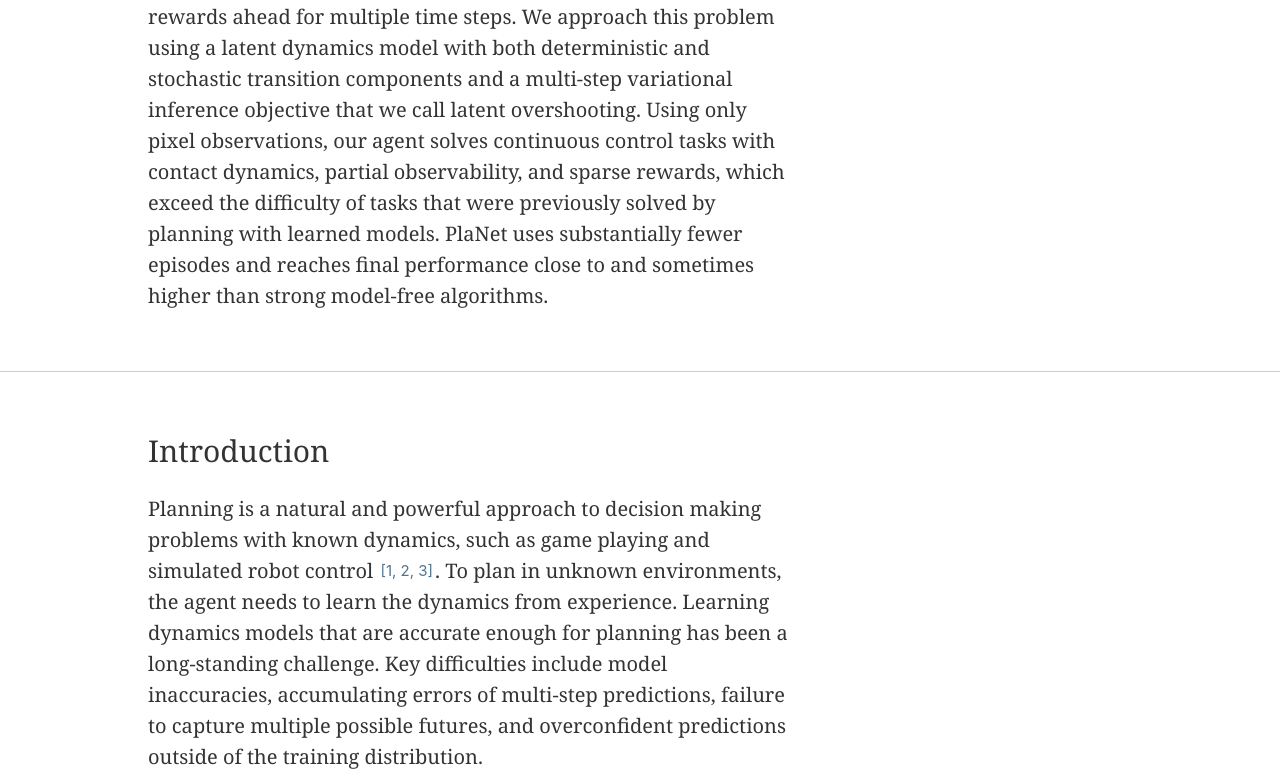
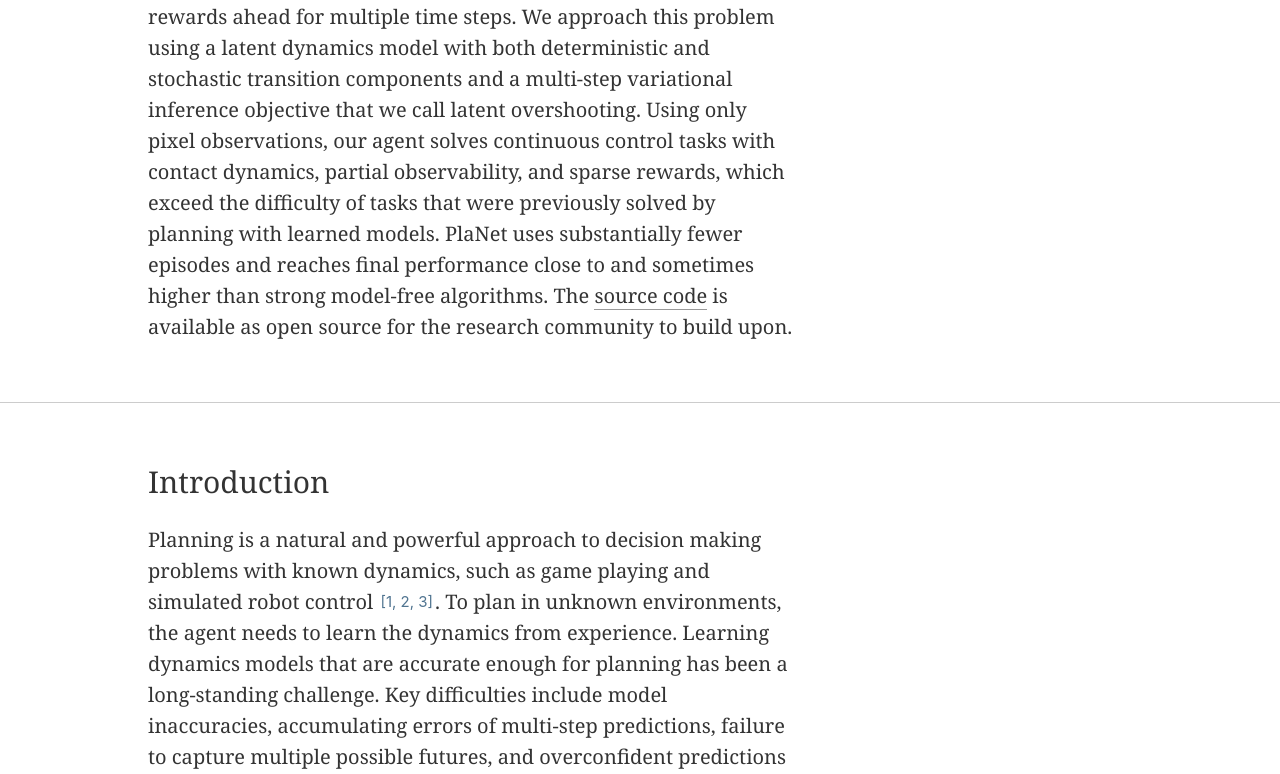
Before and after one commit to planetrl/planetrl.github.io, a website: page index.html in a window 1280 px wide. Shown: the part 1569-2343 px from the top of the page. Drawn offline with nearby package versions, Linux system fonts and the light colour scheme.

Commit message:
Add link to source code.

```diff
--- a/index.html
+++ b/index.html
@@ -88,7 +88,24 @@
 </dt-byline>
 </dt-byline>
 <h2>Abstract</h2>
-<p>Planning has been very successful for control tasks with known environment dynamics. To leverage planning in unknown environments, the agent needs to learn the dynamics from interactions with the world. However, learning dynamics models that are accurate enough for planning has been a long-standing challenge, especially in image-based domains. We propose the Deep Planning Network (PlaNet), a purely model-based agent that learns the environment dynamics from images and chooses actions through fast online planning in latent space. To achieve high performance, the dynamics model must accurately predict the rewards ahead for multiple time steps. We approach this problem using a latent dynamics model with both deterministic and stochastic transition components and a multi-step variational inference objective that we call latent overshooting. Using only pixel observations, our agent solves continuous control tasks with contact dynamics, partial observability, and sparse rewards, which exceed the difficulty of tasks that were previously solved by planning with learned models. PlaNet uses substantially fewer episodes and reaches final performance close to and sometimes higher than strong model-free algorithms.</p>
+<p>Planning has been very successful for control tasks with known environment
+dynamics. To leverage planning in unknown environments, the agent needs to
+learn the dynamics from interactions with the world. However, learning dynamics
+models that are accurate enough for planning has been a long-standing
+challenge, especially in image-based domains. We propose the Deep Planning
+Network (PlaNet), a purely model-based agent that learns the environment
+dynamics from images and chooses actions through fast online planning in latent
+space. To achieve high performance, the dynamics model must accurately predict
+the rewards ahead for multiple time steps. We approach this problem using a
+latent dynamics model with both deterministic and stochastic transition
+components and a multi-step variational inference objective that we call latent
+overshooting. Using only pixel observations, our agent solves continuous
+control tasks with contact dynamics, partial observability, and sparse rewards,
+which exceed the difficulty of tasks that were previously solved by planning
+with learned models. PlaNet uses substantially fewer episodes and reaches final
+performance close to and sometimes higher than strong model-free algorithms.
+The <a href="https://github.com/google-research/planet">source code</a> is available as open source for the research community
+to build upon.</p>
 <hr>
 <h2>Introduction</h2>
 <p>Planning is a natural and powerful approach to decision making problems with known dynamics, such as game playing and simulated robot control <dt-cite key="tassa2012mpc,silver2017alphago,moravvcik2017deepstack"></dt-cite>. To plan in unknown environments, the agent needs to learn the dynamics from experience. Learning dynamics models that are accurate enough for planning has been a long-standing challenge. Key difficulties include model inaccuracies, accumulating errors of multi-step predictions, failure to capture multiple possible futures, and overconfident predictions outside of the training distribution.</p>
```
Also changed, not shown: draft.md (+20 -1 lines).
